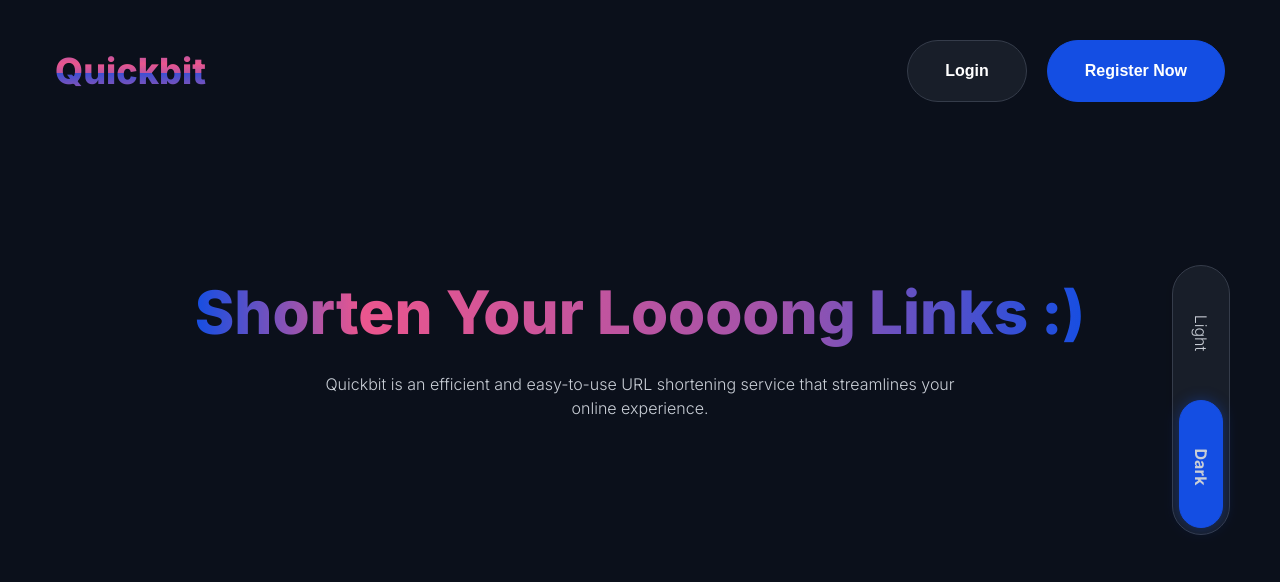
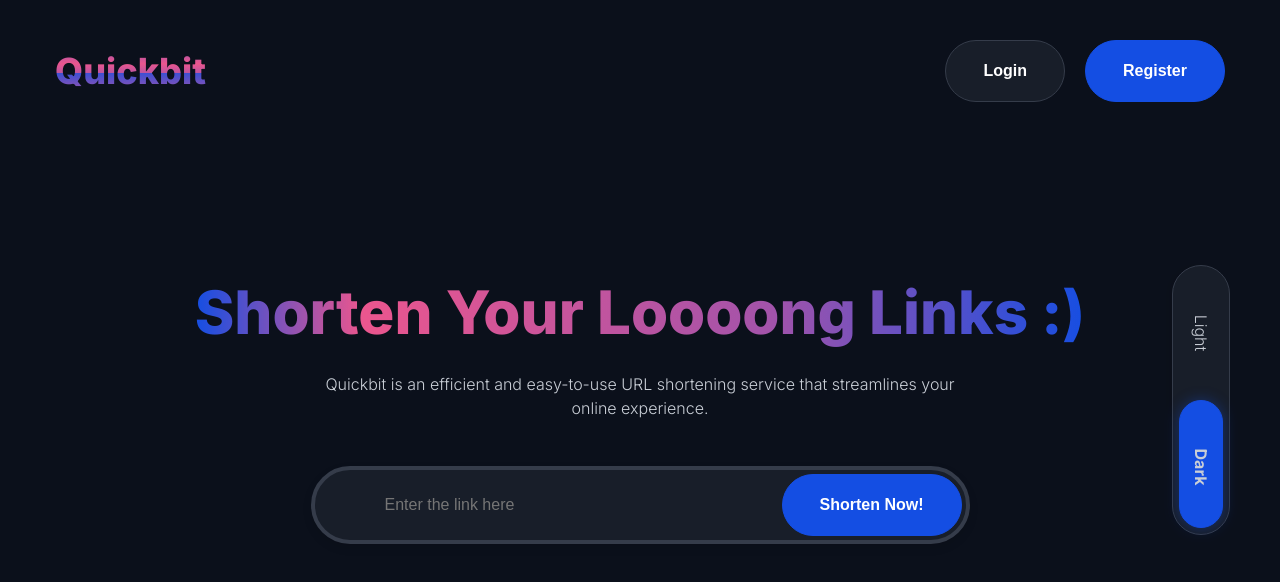
Before and after one commit to rohit-singh-bisht/quickbit, a React (Create React App) app in the folder client/: page / in a window 1280 px wide. Shown: the top 582 px of the page. Built offline with nearby package versions, Linux system fonts and the light colour scheme.

Commit message:
input styling fix

```diff
--- a/client/src/components/Button.tsx
+++ b/client/src/components/Button.tsx
@@ -4,21 +4,49 @@ import styled from "styled-components";
 import { useThemeContext } from "../context/ColorThemeContext";
 
 interface props {
-  onClick: () => void;
+  onClick?: () => void;
   title: string;
   type: string;
+  className: string;
 }
 
-const ButtonStyle = styled.button<Styles>``;
+const ButtonStyle = styled.button<Styles>`
+  &.button {
+    padding: 2.1rem 3.7rem;
+    font-size: 1.6rem;
+    font-weight: 600;
+    line-height: 1.8rem;
+    color: #fff;
+    border-radius: 4.8rem;
+    transition: all 0.3s;
+    &.secondary {
+      border: 0.1rem solid ${({ themeColor }) => themeColor?.border};
+      background: ${({ themeColor }) => themeColor?.textGrey};
+      &:hover {
+        box-shadow: 0rem 0rem 2.2rem 0rem rgba(20, 78, 227, 0.38);
+        background: ${({ themeColor }) => themeColor?.primaryBlue};
+      }
+    }
+    &.primary {
+      border: 0.1rem solid ${({ themeColor }) => themeColor?.primaryBlue};
+      background: ${({ themeColor }) => themeColor?.primaryBlue};
+      &:hover {
+        background: ${({ themeColor }) => themeColor?.textGrey};
+        box-shadow: 0rem 0rem 2.2rem 0rem rgba(20, 78, 227, 0.38);
+      }
+    }
+  }
+`;
 
 const Button: React.FC<props> = (props) => {
-  const { title, onClick, type } = props;
+  const { title, onClick, type, className, ...otherProps } = props;
   const { themeColor } = useThemeContext();
   return (
     <ButtonStyle
-      className={`button ${type ? type : ""}`}
+      className={`button ${type ? type : ""} ${className}`}
       themeColor={themeColor}
       onClick={onClick}
+      {...otherProps}
     >
       {title}
     </ButtonStyle>
--- a/client/src/components/Header.tsx
+++ b/client/src/components/Header.tsx
@@ -3,6 +3,7 @@ import { useThemeContext } from "../context/ColorThemeContext";
 import styled from "styled-components";
 import { Styles } from "../interfaces";
 import { Link } from "react-router-dom";
+import Button from "./Button";
 
 const HeaderStyled = styled.header<Styles>`
   padding: 4rem 5.5rem;
@@ -23,31 +24,6 @@ const HeaderStyled = styled.header<Styles>`
   .login__buttons {
     display: flex;
     gap: 2rem;
-    button {
-      padding: 2.1rem 3.7rem;
-      font-size: 1.6rem;
-      font-weight: 600;
-      line-height: 1.8rem;
-      color: #fff;
-      border-radius: 4.8rem;
-      transition: all 0.3s;
-      &.login {
-        border: 0.1rem solid ${({ themeColor }) => themeColor?.border};
-        background: ${({ themeColor }) => themeColor?.textGrey};
-        &:hover {
-          box-shadow: 0rem 0rem 2.2rem 0rem rgba(20, 78, 227, 0.38);
-          background: ${({ themeColor }) => themeColor?.primaryBlue};
-        }
-      }
-      &.register {
-        border: 0.1rem solid ${({ themeColor }) => themeColor?.primaryBlue};
-        background: ${({ themeColor }) => themeColor?.primaryBlue};
-        &:hover {
-          background: ${({ themeColor }) => themeColor?.textGrey};
-          box-shadow: 0rem 0rem 2.2rem 0rem rgba(20, 78, 227, 0.38);
-        }
-      }
-    }
   }
 `;
 
@@ -60,10 +36,8 @@ const Header: React.FC = () => {
         Quickbit
       </Link>
       <div className="login__buttons">
-        <button className="login">Login</button>
-        <button type="button" className="register">
-          Register Now
-        </button>
+        <Button type="secondary" title="Login" className="login" />
+        <Button type="primary" title="Register" className="register" />
       </div>
     </HeaderStyled>
   );
--- a/client/src/context/ColorThemeContext.tsx
+++ b/client/src/context/ColorThemeContext.tsx
@@ -18,6 +18,7 @@ export interface ThemeColor {
   gradient: string;
   gradientRadial: string;
   border: string;
+  inputBackground: string;
 }
 
 interface props {
--- a/client/src/pages/Home.tsx
+++ b/client/src/pages/Home.tsx
@@ -1,7 +1,7 @@
-import React from "react";
 import styled from "styled-components";
 import { Styles } from "../interfaces";
 import { useThemeContext } from "../context/ColorThemeContext";
+import Button from "../components/Button";
 
 const HomeStyle = styled.div<Styles>`
   .title__wrapper {
@@ -29,12 +29,39 @@ const HomeStyle = styled.div<Styles>`
     color: ${({ themeColor }) => themeColor?.text};
     margin-bottom: 4.6rem;
   }
+  .url__input {
+    text-align: center;
+    width: 65.9rem;
+    margin: auto;
+    position: relative;
+    .input {
+      width: 100%;
+      border-radius: 4.8rem;
+      border: 0.4rem solid #353c4a;
+      background: ${({ themeColor }) => themeColor?.inputBackground};
+      color: ${({ themeColor }) => themeColor?.text};
+      box-shadow: 0rem 0.4rem 1rem 0rem rgba(0, 0, 0, 0.1);
+      padding: 2.1rem 2.5rem 2.1rem 7rem;
+      outline: none;
+      font-size: 1.6rem;
+      font-weight: 300;
+      line-height: 2.8rem;
+      text-decoration: none;
+    }
+    .shorten__button {
+      position: absolute;
+      right: 8px;
+      top: 50%;
+      transform: translateY(-50%);
+    }
+  }
 `;
 
 const Home = () => {
   const { themeColor } = useThemeContext();
   return (
     <HomeStyle themeColor={themeColor}>
+      <div className="container">
         <div className="title__wrapper">
           <h1 className="title">Shorten Your Loooong Links :)</h1>
         </div>
@@ -42,6 +69,20 @@ const Home = () => {
           Quickbit is an efficient and easy-to-use URL shortening service that
           streamlines your online experience.
         </p>
+
+        <div className="url__input">
+          <input
+            type="text"
+            className="input"
+            placeholder="Enter the link here"
+          />
+          <Button
+            type={"primary"}
+            title={"Shorten Now!"}
+            className="shorten__button"
+          />
+        </div>
+      </div>
     </HomeStyle>
   );
 };
--- a/client/src/shared/themeStyles.tsx
+++ b/client/src/shared/themeStyles.tsx
@@ -10,6 +10,7 @@ export const themeStyles = {
     gradientRadial:
       "radial-gradient(12441.24% 97.1% at 5.56% 79.01%, #EB568E 0%, #144EE3 100%);",
     border: "#353C4A",
+    inputBackground: "#181E29",
   },
   light: {
     primaryPink: "#EB568E",
@@ -22,5 +23,6 @@ export const themeStyles = {
     gradientRadial:
       "radial-gradient(12441.24% 97.1% at 5.56% 79.01%, #EB568E 0%, #144EE3 100%);",
     border: "#353C4A",
+    inputBackground: "#fff",
   },
 };
```
Lines whose indentation alone changed are shown as unchanged.
